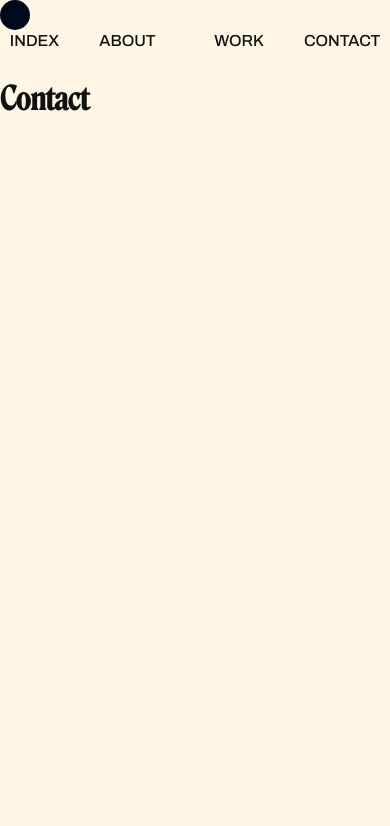
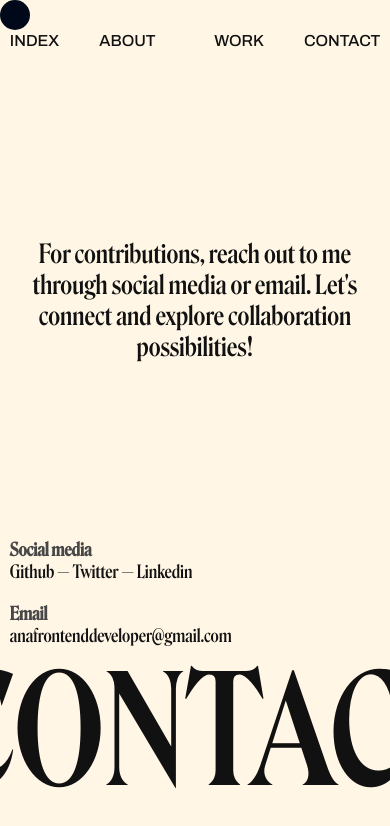
Before and after one commit to anacatarinafg/portfolio, a React (Create React App) app: page /contact in a window 390 px wide. Shown: the top 826 px of the page. Built offline with nearby package versions, Linux system fonts and the light colour scheme.

Commit message:
add contacts

```diff
--- a/src/Components/About/about.css
+++ b/src/Components/About/about.css
@@ -1,26 +1,18 @@
-.smooth-scroll-wrapper {
-    width: 97%;
-    margin: auto;
-    z-index: 2;
-    top: 20%;
-    left: 0;
+/* TAGCLOUD */
+
+.tagcloud__box {
+    position: fixed;
+    width: 100%;
+    height: 100vh;
+    display: flex;
+    justify-content: center;
+    align-items: center;
 }
 
-.project {
-    width: 95%;
-    height: 100vh;
-    display: flex;
-    align-items: center;
-    justify-content: flex-start;
-    flex-direction: column;
-    gap: 5em;
+.tagcloud {
+    display: inline-block;
+    top: 0;
+    left: 0;
+    font-weight: 600;
+    font-size: 36px;
 }
-.project__title {
-    width: 100%;
-    text-align: justify;
-    font-size: 92px;
-    text-transform: uppercase;
-}
-.project__image {
-    width: 500px;
-}
--- a/src/Components/Contact/Contact.js
+++ b/src/Components/Contact/Contact.js
@@ -1,12 +1,49 @@
 import React from 'react';
 import transition from '../../transition';
+import './contact.css';
 
 const Contact = () => {
   return (
-    <div>
-      <h1>Contact</h1>
-    </div>
-  )
-}
+    <>
+      <div className="contact__container">
+        <section className="contact">
+          <article className="contact__headline">
+            <p className="contact__text">
+            For contributions, reach out to me through social media or email. Let's connect and explore collaboration possibilities!
+            </p>
+          </article>
+          <article className="contact__info">
+            <div className="contact__box">
+              <h4 className="contact__label">Social media</h4>
+              <ul className="contact__list">
+                <li className="contact__item">
+                  <a href="https://github.com/anacatarinafg" className="contact__link" target="_blank">Github</a>
+                </li>
+                <li>—</li>
+                <li className="contact__item">
+                  <a href="https://twitter.com/anacatarinafg" className="contact__link" target="_blank">Twitter</a>
+                </li>
+                <li>—</li>
+                <li className="contact__item">
+                  <a href="https://www.linkedin.com/in/ana-catarina-b87b75236/" className="contact__link" target="_blank">Linkedin</a>
+                </li>
+              </ul>
+            </div>
+            <div className="contact__box">
+              <h4 className="contact__label">Email</h4>
+              <span className="contact__email">
+                anafrontenddeveloper@gmail.com
+              </span>
+            </div>
+          </article>
+        </section>
+        <section className="contact__marquee">
+          <span className="contact__marqueeText">
+            Contact me / Contact me / Contact me / Contact me / Contact me / Contact me / Contact me / Contact me / Contact me / Contact me / Contact me / Contact me / Contact me / Contact me / Contact me / Contact me / Contact me / Contact me / Contact me / Contact me / Contact me / Contact me / Contact me / Contact me / Contact me / Contact me / Contact me / Contact me / Contact me / Contact me / Contact me / Contact me / Contact me / Contact me / Contact me / Contact me / Contact me / Contact me / Contact me / Contact me / Contact me / Contact me / Contact me / Contact me / Contact me / Contact me / Contact me / Contact me / Contact me </span>
+        </section>
+      </div>
+    </>
+  );
+};
 
 export default transition(Contact);
--- /dev/null
+++ b/src/Components/Contact/contact.css
@@ -0,0 +1,123 @@
+.contact__container {
+    width: 100%;
+    height: 100%;
+}
+
+.contact__container .contact {
+    width: 95%;
+    height: 88.5%;
+    margin: auto;
+    position: absolute;
+    top: 7.5%;
+    right: 2.5%;
+    left: 2.5%;
+    display: flex;
+    align-items: center;
+    justify-content: space-evenly;
+    flex-direction: column;
+}
+
+.contact__container .contact__headline {
+    width: 50%;
+    display: flex;
+    align-items: center;
+    justify-content: center;
+    text-align: center;
+    font-size: 52px;
+}
+
+.contact__container .contact__info {
+    width: 100%;
+    display: flex;
+    flex-direction: row;
+    justify-content: space-between;
+}
+
+.contact__container .contact__info .contact__label {
+    font-size: 18px;
+    color: #474747;
+}
+
+.contact__container .contact__info .contact__email {
+    font-size: 18px;
+}
+
+.contact__container .contact__list {
+    display: flex;
+    gap: 3px;
+    font-size: 18px;
+}
+
+.contact__marquee {
+    width: 100%;
+    margin: 0 auto;
+    white-space: nowrap;
+    overflow: hidden;
+    position: absolute;
+    bottom: 20px;
+}
+
+.contact__marquee .contact__marqueeText {
+    font-size: 152px;
+    text-transform: uppercase;
+    padding-left: -10%;
+    display: inline-block;
+    animation: marquee 250s linear infinite;
+}
+
+@keyframes marquee {
+    0% {
+        transform: translate(0, 0);
+    }
+
+    100% {
+        transform: translate(-100%, 0);
+    }
+}
+
+@media (max-width: 768px) {
+    .contact__container {
+        width: 100%;
+        height: 100%;
+    }
+
+    .contact__container .contact {
+        width: 95%;
+        height: 90%;
+        margin: auto;
+        position: absolute;
+        top: 7.5%;
+        right: 2.5%;
+        left: 2.5%;
+        display: flex;
+        align-items: center;
+        justify-content: space-evenly;
+        flex-direction: column;
+    }
+
+    .contact__container .contact__headline {
+        width: 100%;
+        display: flex;
+        align-items: center;
+        justify-content: center;
+        text-align: center;
+        font-size: 26px;
+    }
+
+    .contact__container .contact__info {
+        width: 100%;
+        display: flex;
+        flex-direction: column;
+        justify-content: center;
+        gap: 20px;
+    }
+
+    .contact__container .contact__info .contact__label {
+        color: #474747;
+    }
+
+    .contact__container .contact__list {
+        display: flex;
+        gap: 3px;
+    }
+}
--- a/src/Components/Work/Work.js
+++ b/src/Components/Work/Work.js
@@ -1,22 +1,56 @@
-import React, { useEffect } from 'react';
+import React, { useEffect, useRef } from 'react';
 import { gsap } from 'gsap';
 import ScrollTrigger from 'gsap/ScrollTrigger';
-import TagCloud from 'TagCloud';
 import './work.css';
 import transition from '../../transition';
 
 const Work = () => {
+  const scrollWrapRef = useRef(null);
+  const contentRef = useRef(null);
+
   useEffect(() => {
-    gsap.registerPlugin(ScrollTrigger);
+    const scrollWrap = scrollWrapRef.current;
+    let offset = 0;
 
-    ScrollTrigger.create({
-      animation: gsap.from('.infinite__scroll', {
-        start: 1,
-        end: 'max',
-      }),
-      onLeaveBack: self => self.scroll(ScrollTrigger.maxScroll('.projects__wrapper') - 2),
-      onLeave: self => self.scroll(2),
-    }).scroll(2);
+    // Function to perform smooth scrolling effect
+    const smoothScroll = () => {
+      offset += (window.pageYOffset - offset) * 0.04;
+
+      const scroll = `translateY(-${offset}px) translateZ(0)`;
+      scrollWrap.style.transform = scroll;
+
+      requestAnimationFrame(smoothScroll);
+    };
+
+    smoothScroll();
+
+    const content = contentRef.current;
+    let currentPos = window.pageYOffset;
+
+    // Function to perform distortion effect during scrolling
+    const callDistort = () => {
+      const newPos = window.pageYOffset;
+      const diff = newPos - currentPos;
+      const speed = diff * 0.35;
+
+      content.style.transform = `skewY(${speed}deg)`;
+      currentPos = newPos;
+      requestAnimationFrame(callDistort);
+    };
+
+    callDistort();
+
+    // Clean up the animation frames on component unmount
+    return () => {
+      cancelAnimationFrame(smoothScroll);
+      cancelAnimationFrame(callDistort);
+    };
+  }, []);
+
+  useEffect(() => {
+    const scrollWrap = scrollWrapRef.current;
+    const height = scrollWrap.getBoundingClientRect().height - 1;
+    document.body.style.height = Math.floor(height) + 'px';
   }, []);
 
   const PROJECTS = [
@@ -105,40 +139,18 @@ const Work = () => {
     },
   ];
 
-  useEffect(() => {
-    return () => {
-      const container = ".tagcloud";
-      const texts = [
-        "HTML", "CSS", "SASS", "BOOTSTRAP", "TAILWIND", "JAVASCRIPT", "TYPESCRIPT", "REACT", "ANGULAR", "NEXTJS", "GSAP", "JQUERY", "FIGMA", "GIT"
-      ];
-
-      const options = {
-        radius: 300,
-        maxSpeed: "normal",
-        initSpeed: "normal",
-        keep: true,
-      }
-      TagCloud(container, texts, options);
-    }
-  }, []);
-
   return (
     <>
-      <div class="tagcloud__box">
-        <span class="tagcloud"></span>
-      </div>
-
-      <div className='infinite__scroll'>
-        <div className='projects__wrapper'>
-          {PROJECTS.map((project, index) => {
-            return (
-              <div className='project' key={index}>
-                <img src={project.img} alt='' />
-                <h2>{project.name}</h2>
-                <p>See if it's a cool design to put a paragraph here</p>
+      <div className="smooth-scroll-wrapper" ref={scrollWrapRef}>
+        <div className="project__box" ref={contentRef}>
+          <section className='project__wrapper'>
+            {PROJECTS.map((projects, index) => (
+              <div key={index} className='project'>
+                <h1 className='project__title'>// {projects.name} </h1>
+                <img src={projects.img} alt={projects.name} className='project__image' />
               </div>
-            );
-          })}
+            ))}
+          </section>
         </div>
       </div>
     </>
--- a/src/Components/Work/work.css
+++ b/src/Components/Work/work.css
@@ -1,55 +1,27 @@
-/* TAGCLOUD */
+/* PROJECTS */
+.smooth-scroll-wrapper {
+    width: 97%;
+    margin: auto;
+    z-index: 2;
+    top: 20%;
+    left: 0;
+}
 
-.tagcloud__box {
-    position: fixed;
-    width: 62.5%;
+.project {
+    width: 95%;
     height: 100vh;
     display: flex;
-    justify-content: center;
     align-items: center;
+    justify-content: flex-start;
+    flex-direction: column;
+    gap: 5em;
 }
-.tagcloud {
-    display: inline-block;
-    top: 0;
-    left: 0;
-    font-weight: 600;
-    font-size: 36px;
+.project__title {
+    width: 100%;
+    text-align: justify;
+    font-size: 92px;
+    text-transform: uppercase;
 }
-
-/* PROJECTS */
-
-.infinite__scroll {
-    display: flex;
-    justify-content: flex-end;
+.project__image {
+    width: 500px;
 }
-.projects__wrapper {
-    width: 35.5%;
-    display: flex;
-    flex-direction: column;
-    gap: 1rem;
-    padding-right: 3.5em;
-}
-
-.projects__wrapper img {
-    width: 100%;
-    height: 300px;
-    mix-blend-mode: difference;
-    margin-bottom: 1em;
-}
-.project h2 {
-    font-size: 18px;
-    text-transform: uppercase;
-    font-weight: 500;
-    font-family: "Archivo", sans-serif;
-}
-.project {
-    height: 70vh;
-    display: flex;
-    justify-content: center;
-    flex-direction: column;
-}
-.project p {
-    font-size: 16px;
-    font-family: "Archivo", sans-serif;
-    font-weight: 400;
-}
```
Also changed, not shown: src/Components/About/About.js (+22 -81 lines).
